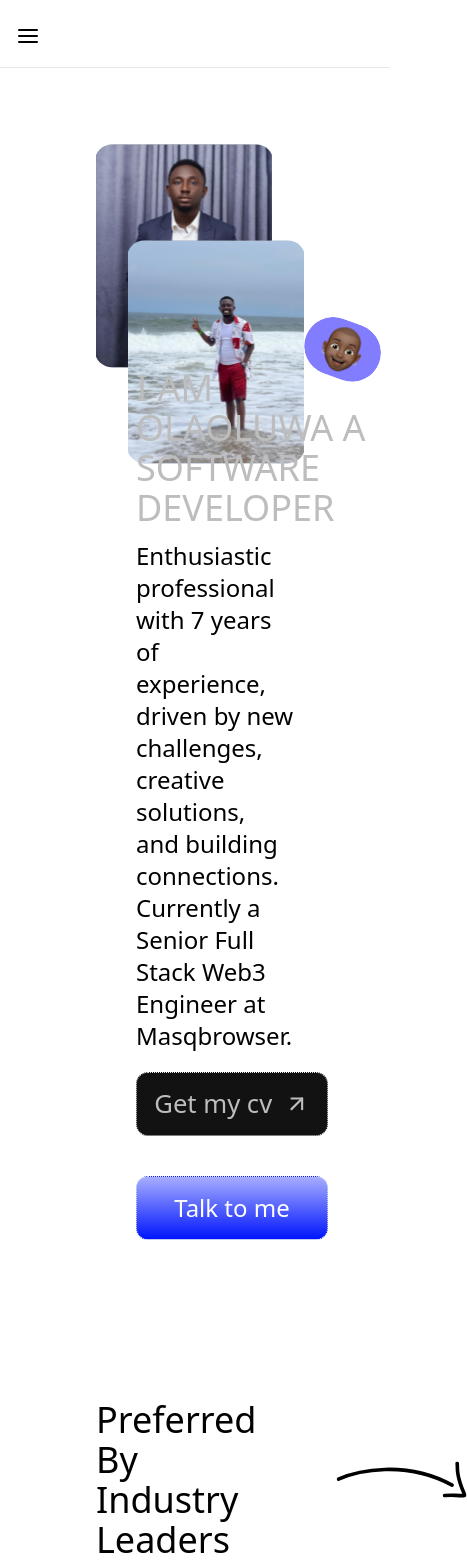
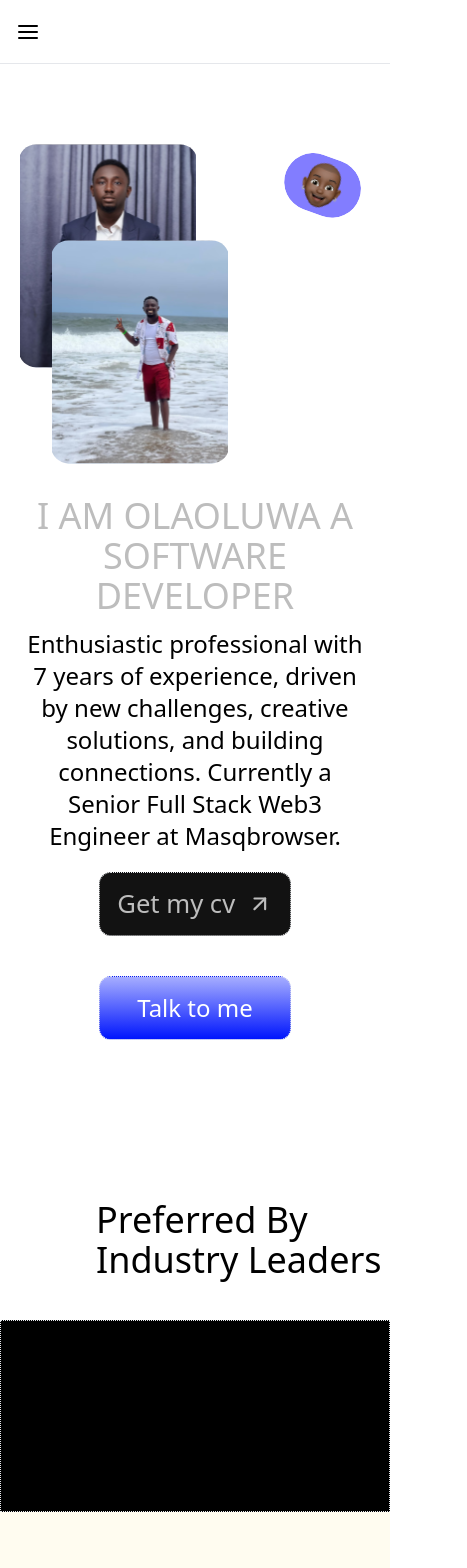
Before and after one commit to Segebari/olaoluwa-portfolio, a React (Vite) app: page / in a window 390 px wide. Shown: the top 1568 px of the page, 467 px wide, since content can reach past the window. Built offline with nearby package versions, Linux system fonts and the light colour scheme.

Commit message:
styles<components>: responsive view

```diff
--- a/src/components/Hero.jsx
+++ b/src/components/Hero.jsx
@@ -21,9 +21,9 @@ const Hero = () => {
 
   return (
     <>
-      <div className="flex flex-col md:flex-row pl-24 pt-36 pb-40">
+      <div className="flex flex-col md:flex-row md:pl-24 pt-36 pb-40 px-5 text-center">
         <div className="">
-          <div className="w-52 relative">
+          <div className="md:w-52 relative pb-32 md:pb-0">
             <div className="h-56 w-44" style={backgroundStyle}></div>
             <div
               className=" h-56 w-44 absolute top-24 left-8"
@@ -31,21 +31,21 @@ const Hero = () => {
             ></div>
           </div>
         </div>
-        <div className="pl-10 max-w-3xl">
+        <div className="md:pl-10 md:max-w-3xl">
           <div className="relative">
             <h3 className="text-4xl text-textgrey relative z-10">
               I AM OLAOLUWA A SOFTWARE DEVELOPER
             </h3>
-            <img src={HeroIcon} alt="" className="absolute top-[-3.75rem] right-[0rem]" />
+            <img src={HeroIcon} alt="" className="absolute top-[-22rem] md:top-[-3.75rem] right-[0rem]" />
           </div>
 
-          <p className="text-2xl pt-3 pr-24">
+          <p className="text-2xl pt-3 md:pr-24">
             Enthusiastic professional with 7 years of experience, driven by new
             challenges, creative solutions, and building connections. Currently
             a Senior Full Stack Web3 Engineer at{" "}
             <span className="hover:text-navhover">Masqbrowser.</span>
           </p>
-          <div className="flex flex-col md:flex-row mt-5 gap-10">
+          <div className="flex flex-col md:flex-row mt-5 gap-10 items-center md:items-start">
             <button className="flex items-center gap-3 w-48 h-16 bg-buttonbgdark justify-center text-[1.6rem] text-textgrey border border-dotted rounded-xl">
               Get my cv <FiArrowUpRight />
             </button>
--- a/src/components/Logos.jsx
+++ b/src/components/Logos.jsx
@@ -5,7 +5,7 @@ const Logos = () => {
   return (
     <>
       <div className=" pl-24 text-4xl flex gap-20 items-center pb-10">
-        Preferred By Industry Leaders <img src={curve} alt="" />
+        Preferred By Industry Leaders <img src={curve} alt="" className='hidden md:block' />
       </div>
       <div className="h-48 w-full bg-black border border-dotted"></div>
     </>
--- a/src/components/Nav.jsx
+++ b/src/components/Nav.jsx
@@ -4,7 +4,7 @@ import { FiMenu, FiX } from "react-icons/fi"; // Importing Feather Icons
 
 const MobileNav = ({ isOpen, toggleMenu }) => {
   return (
-    <div className={`md:hidden w-full z-50 border-b border-navb bg-white h-16 fixed top-1`}>
+    <div className={`md:hidden w-full z-50 border-b border-navb bg-white h-16 fixed top-0`}>
       <div className="flex justify-between items-center h-full pl-4">
         {/* Hamburger menu icon */}
         <button onClick={toggleMenu}>
```
